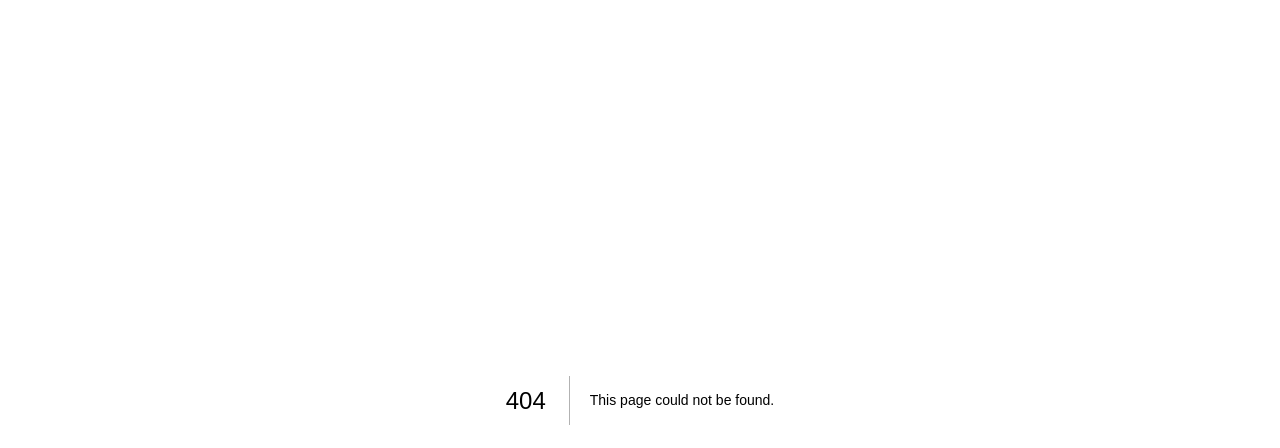
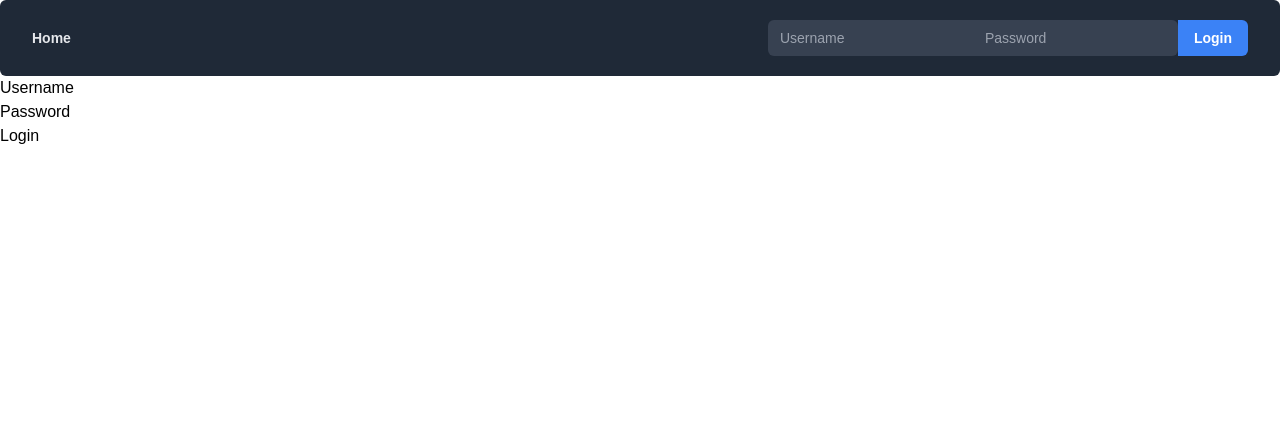
Before and after one commit to ahmedmeissara/labo, a Next.js app: page /login in a window 1280 px wide. Before the commit this address had no page. Shown: the top 448 px of the page. Built offline with nearby package versions, Linux system fonts and the light colour scheme.

Commit message:
add auth

```diff
--- a/lib/helper.tsx
+++ b/lib/helper.tsx
@@ -1,4 +1,4 @@
-const BASE_URL = "https://labo-jet.vercel.app/";
+const BASE_URL = "http://localhost:3000/";
 
 // Get all specimens
 export const getSpecimens = async () => {
--- /dev/null
+++ b/model/users.tsx
@@ -0,0 +1,17 @@
+import mongoose from "mongoose";
+
+const UserSchema = new mongoose.Schema({
+  username: {
+    type: String,
+    required: true,
+    unique: true,
+  },
+  password: {
+    type: String,
+    required: true,
+  },
+});
+
+const UsersModel = mongoose.models.users || mongoose.model("users", UserSchema);
+
+export default UsersModel;
--- /dev/null
+++ b/next-auth.d.ts
@@ -0,0 +1,10 @@
+import "next-auth/jwt"
+
+// Read more at: https://next-auth.js.org/getting-started/typescript#module-augmentation
+
+declare module "next-auth/jwt" {
+  interface JWT {
+    /** The user's role. */
+    userRole?: "admin"
+  }
+}
--- /dev/null
+++ b/pages/api/users/index.tsx
@@ -0,0 +1,27 @@
+import connectMongo from "@/app/database/conf";
+import UsersModel from "../../../model/users";
+
+export default async function handler(req:any, res:any) {
+  if (req.method !== "POST") {
+    return res.status(405).json({ message: "Method not allowed" });
+  }
+
+  try {
+    await connectMongo();
+    const { username, password } = req.body;
+
+    const user = await UsersModel.findOne({ username });
+    if (!user) {
+      return res.status(401).json({ message: "Invalid username or password" });
+    }
+
+    if (user.password !== password) {
+      return res.status(401).json({ message: "Invalid username or password" });
+    }
+
+    res.status(200).json({ message: "User authenticated successfully" });
+  } catch (error) {
+    console.error(error);
+    res.status(500).json({ message: "Server error" });
+  }
+}
--- /dev/null
+++ b/src/app/Ad4O69cwrPVg/page.tsx
@@ -0,0 +1,38 @@
+"use client"; // this is a client component 👈🏽
+
+import { useEffect } from "react";
+import { useRouter } from 'next/navigation';
+import Table from "../table/page";
+import Form from "../form/page";
+import { BiX, BiCheck } from 'react-icons/bi';
+
+export default function Admin() {
+  const router = useRouter();
+
+  useEffect(() => {
+    const isLoggedIn = !!localStorage.getItem("token");
+
+    if (!isLoggedIn) {
+      router.push("/"); // Replace with your desired login page
+    }
+  }, []);
+
+  return (
+    <section>
+      <main className="py-5">
+        <h1 className="bg- text-xl md:text-5xl text-center font-bold py-10">
+          Labo Management
+        </h1>
+        {/* collapsable form */}
+        <div className="container mx-auto">
+          <Form></Form>
+        </div>
+
+        {/* table */}
+        <div className="mx-auto">
+          <Table></Table>
+        </div>
+      </main>
+    </section>
+  );
+}
--- /dev/null
+++ b/src/app/Appbar.tsx
@@ -0,0 +1,125 @@
+import { useState } from "react";
+import { useQuery } from "react-query";
+import { useRouter } from 'next/navigation'
+import Link from "next/link";
+
+const fetchUser = async (username:any, password:any) => {
+
+  const res = await fetch("/api/users", {
+    method: "POST",
+    headers: { "Content-Type": "application/json" },
+    body: JSON.stringify({ username, password }),
+  });
+
+  if (!res.ok) {
+    throw new Error("Invalid username or password");
+  }
+
+  return res.json();
+};
+
+const Navbar = () => {
+  const token = typeof localStorage !== 'undefined' ? localStorage.getItem('token') : null;
+
+  const [username, setUsername] = useState("");
+  const [password, setPassword] = useState("");
+  const router = useRouter();
+
+  const { data: user, isLoading, isError, error, refetch }:any = useQuery(
+    ["users", username, password],
+    () => fetchUser(username, password),
+    {
+      enabled: false,
+    }
+  );
+
+  const handleLogin = async (e:any) => {
+    e.preventDefault();
+    try {
+      const user = await refetch();
+      localStorage.setItem("token", user.token); // Store token in localStorage
+      router.push("/Ad4O69cwrPVg");
+    } catch (error) {
+      console.error(error);
+    }
+  };
+
+const handleLogout = () => {
+  localStorage.removeItem("token"); // Remove token from localStorage
+  router.push("/");
+  setUsername("");
+  setPassword("");
+};
+
+
+const isLoggedIn = !!token;
+
+
+  if (isLoading) {
+    return <p>Loading...</p>;
+  }
+
+  if (isError) {
+    return <p>{error.message}</p>;
+  }
+
+  return (
+<nav className="bg-gray-800 rounded-md px-4 py-2 text-sm">
+      <ul className="flex justify-between items-center px-4 py-3">
+        <li>
+          <Link href="/" className="text-gray-200 font-bold">Home
+          </Link>
+        </li>
+        {isLoggedIn && user ? (
+          <>
+            <li>
+              <Link href="/Ad4O69cwrPVg" className="text-gray-200 mx-4">Admin</Link>
+            </li>
+            <li>
+              <span className="text-gray-200">{user.name}</span>
+            </li>
+            <li>
+              <button
+                className="text-gray-200 hover:text-white"
+                onClick={handleLogout}
+              >
+                Logout
+              </button>
+            </li>
+          </>
+        ) : (
+          <form onSubmit={handleLogin} className="flex">
+            <li>
+              <input
+                type="text"
+                placeholder="Username"
+                className="bg-gray-700 text-gray-200 rounded-l-md px-3 py-2 focus:outline-none focus:bg-gray-600"
+                value={username}
+                onChange={(e) => setUsername(e.target.value)}
+              />
+            </li>
+            <li>
+              <input
+                type="password"
+                placeholder="Password"
+                className="bg-gray-700 text-gray-200 rounded-r-md px-3 py-2 focus:outline-none focus:bg-gray-600"
+                value={password}
+                onChange={(e) => setPassword(e.target.value)}
+              />
+            </li>
+            <li>
+              <button
+                type="submit"
+                className="bg-blue-500 hover:bg-blue-600 text-white font-bold py-2 px-4 rounded-r-md"
+              >
+                Login
+              </button>
+            </li>
+          </form>
+        )}
+      </ul>
+    </nav>
+  );
+};
+
+export default Navbar;
--- a/src/app/layout.tsx
+++ b/src/app/layout.tsx
@@ -1,5 +1,7 @@
 "use client"; // this is a client component 👈🏽
-
+import { ReactNode } from 'react';
+import {SessionProvider} from "next-auth/react"
+import AppBar from './Appbar';
 import React from 'react';
 import { QueryClientProvider, QueryClient } from 'react-query';
 import './globals.css';
@@ -10,12 +12,15 @@ import { Provider } from 'react-redux';
 const queryClient = new QueryClient();
 
 
-export default function RootLayout({ children }: { children: React.ReactNode }) {
+export default function RootLayout({ children}: { children: React.ReactNode },{session}:any) {
   return (
+
     <QueryClientProvider client={queryClient}>
       <Provider store={store}>
       <html lang="en">
-        <body>{children}</body>
+        <body>
+        <AppBar></AppBar>
+          {children}</body>
       </html>
       </Provider>
     </QueryClientProvider>
--- /dev/null
+++ b/src/app/login/page.tsx
@@ -0,0 +1,52 @@
+"use client"; // this is a client component 👈🏽
+
+import { useState } from "react";
+import { useRouter } from 'next/navigation'
+
+const LoginPage = () => {
+  const [username, setUsername] = useState("");
+  const [password, setPassword] = useState("");
+  const router = useRouter();
+
+  const handleSubmit = async (e: React.FormEvent<HTMLFormElement>) => {
+    e.preventDefault();
+
+    const res = await fetch("/api/login", {
+      method: "POST",
+      headers: { "Content-Type": "application/json" },
+      body: JSON.stringify({ username, password }),
+    });
+
+    if (res.status === 200) {
+      router.push("/admin");
+    } else {
+      alert("Invalid username or password");
+    }
+  };
+
+  return (
+    <form onSubmit={handleSubmit}>
+      <div>
+        <label htmlFor="username">Username</label>
+        <input
+          type="text"
+          id="username"
+          value={username}
+          onChange={(e) => setUsername(e.target.value)}
+        />
+      </div>
+      <div>
+        <label htmlFor="password">Password</label>
+        <input
+          type="password"
+          id="password"
+          value={password}
+          onChange={(e) => setPassword(e.target.value)}
+        />
+      </div>
+      <button type="submit">Login</button>
+    </form>
+  );
+};
+
+export default LoginPage;
--- a/src/app/page.tsx
+++ b/src/app/page.tsx
@@ -1,27 +1,8 @@
-import Table from "./table/page";
-import Form from "./form/page";
-import { BiX, BiCheck } from 'react-icons/bi';
+import React from 'react';
 
-
-
-export default function Home() {
-
-  return (
-  <section>
-    <main className="py-5">
-    <h1 className="bg- text-xl md:text-5xl text-center font-bold py-10">Labo Management</h1>
-  {/*collapsable form*/}
-  <div className="container mx-auto">
-
-  <Form></Form>
-
-</div>
-
-{/*table*/}
-  <div className="mx-auto">
-    <Table></Table>
-  </div>
-  </main>
-  </section>
-  )
-  }
+const Home =()=>{
+return(
+    <h1>hello world</h1>
+)
+}
+export default Home;
--- a/tsconfig.json
+++ b/tsconfig.json
@@ -23,6 +23,6 @@
       "@/*": ["./src/*"]
     }
   },
-  "include": ["next-env.d.ts", "**/*.ts", "**/*.tsx", ".next/types/**/*.ts", "src/app/api/route.tsx", "src/app/table/page.tsx"],
+  "include": ["next-env.d.ts", "**/*.ts", "**/*.tsx", ".next/types/**/*.ts", "src/app/api/route.tsx", "src/app/table/page.tsx", "pages/api/auth/[...nextauth].js"],
   "exclude": ["node_modules"]
 }
```
Also changed, not shown: package.json (+9 -0 lines), 2 other files (tests, documents, lock files or other folders).
